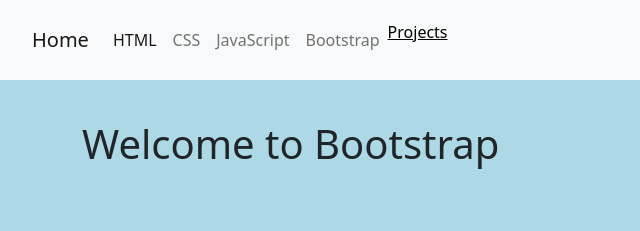
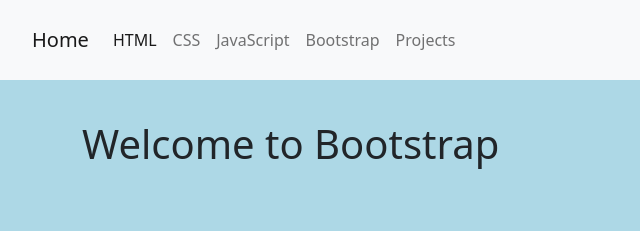
Before and after one commit to PonU86/coding, a website: page bootstrap.html in a window 1280 px wide. Shown: the top 231 px of the page, 0-640 px from the left. Drawn offline with nearby package versions, Linux system fonts and the light colour scheme.

Commit message:
link to projects
fixed link to projects

```diff
--- a/bootstrap.html
+++ b/bootstrap.html
@@ -34,7 +34,7 @@
                             <a class="nav-link" href="bootstrap.html" tabindex="-1" aria-disabled="true">Bootstrap</a>
                         </li>
                         <li class="nav-item">
-                            <a href="https://www.prestonh86.com/">Projects</a>
+                            <a class="nav-link" href="https://www.prestonh86.com/">Projects</a>
                         </li>
                     </ul>
                 </div>
```
Also changed, not shown: css.html (+1 -1 lines), html.html (+1 -1 lines), index.html (+1 -1 lines), javascript.html (+1 -1 lines), jquery.html (+1 -1 lines).
